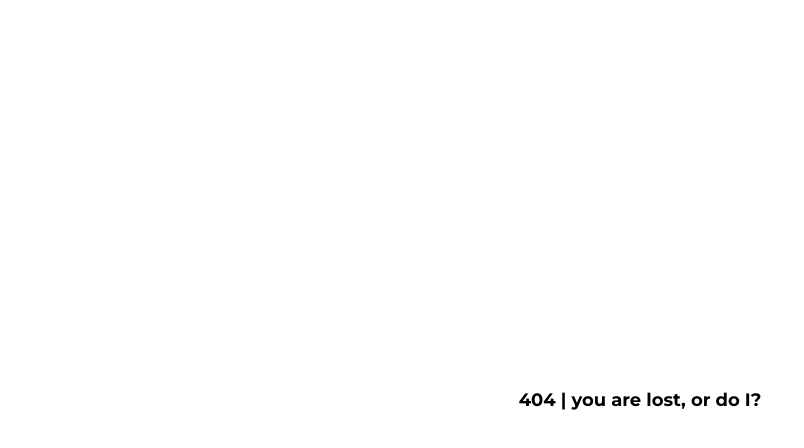
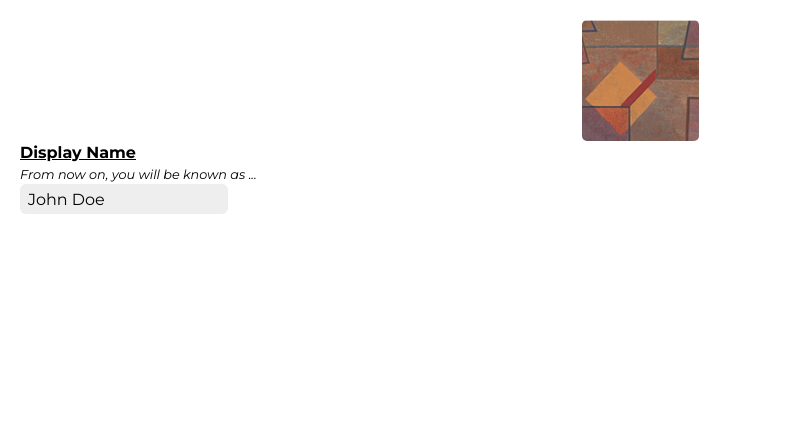
Before and after one commit to ccc159/kosmos, a React (Vite) app in the folder frontend/: page /settings in a window 1280 px wide. Before the commit this address had no page. Shown: the top 448 px of the page, without its empty margins (0-804 px from the left). Built offline with nearby package versions, Linux system fonts and the light colour scheme.

Commit message:
added settings page

```diff
--- a/frontend/src/components/ChatRoom.tsx
+++ b/frontend/src/components/ChatRoom.tsx
@@ -1,19 +1,19 @@
-import { useEffect, useState } from 'react';
+import { useEffect, useState, useRef } from 'react';
 import { useParams } from 'react-router-dom';
 import { motion } from 'framer-motion';
 
 import Exhibit from './Exhibit';
 import { usePiece } from '../db';
 import CommentBox from './CommentBox';
-
-// const variants = {
-//   initial: { paddingTop: 0 },
-//   animate: { paddingTop: "50vh" },
-// };
+import settings from '../icons/settings.svg';
+import { Link } from 'react-router-dom';
 
 export function ChatRoom() {
   const { id } = useParams();
   const [extended, setExtended] = useState(true);
+  const [scrolling, setScrolling] = useState(false);
+  // eslint-disable-next-line @typescript-eslint/no-explicit-any
+  const timeoutRef = useRef<any>(null);
 
   useEffect(() => {
     const handleScroll = () => {
@@ -22,6 +22,14 @@ export function ChatRoom() {
       } else {
         setExtended(true);
       }
+      setScrolling(true);
+
+      // if it is scroll, clear the timeout and set a new one
+      if (timeoutRef.current) clearTimeout(timeoutRef.current);
+      // set scrolling to false after 1 second of no scrolling
+      timeoutRef.current = setTimeout(() => {
+        setScrolling(false);
+      }, 2000);
     };
 
     window.addEventListener('scroll', handleScroll, { passive: true });
@@ -40,9 +48,13 @@ export function ChatRoom() {
 
   return (
     <>
-      {/* <img src={setting} className='fixed top-0 right-0 w-10 h-10 m-2 z-100' /> */}
+      <motion.div initial={{ opacity: 0 }} animate={scrolling ? { opacity: 1 } : { opacity: 0 }}>
+        <Link to={`/settings`}>
+          <img src={settings} style={{ zIndex: 100 }} className='fixed top-0 right-0 w-8 m-2' />
+        </Link>
+      </motion.div>
       <motion.div
-        className='flex flex-col w-screen'
+        className='flex flex-col w-screen z-0'
         onScroll={() => setExtended(!extended)}
         variants={containerVariants}
         initial={extended ? 'animate' : 'initial'}
--- a/frontend/src/components/CommentBox.tsx
+++ b/frontend/src/components/CommentBox.tsx
@@ -24,7 +24,7 @@ export default function CommentBox({ piece }: { piece: IPiece; extended: boolean
   }, [piece.id]);
 
   return (
-    <div className={`p-2`}>
+    <div className={`p-2 min-h-screen`}>
       {comments && (
         <div
           children={commentIds.map((cid, i) => {
--- a/frontend/src/components/SettingsPage.tsx
+++ b/frontend/src/components/SettingsPage.tsx
@@ -1,3 +1,27 @@
+import avatar from '../icons/avatar.png';
+
+function Title({ children }: { children: React.ReactNode }) {
+  return <p className='underline font-bold text-[1em]'>{children}</p>;
+}
+
+function Description({ children }: { children: React.ReactNode }) {
+  return <p className='font-extralight italic text-[0.8em]'>{children}</p>;
+}
+
+function Input({ value, onChange }: { value: string; onChange?: (e: React.ChangeEvent<HTMLInputElement>) => void }) {
+  return <input style={{ background: '#EEEEEE' }} className='border-1 border-gray-300 h-[30px] backgro rounded-md p-2' type='text' value={value} onChange={onChange} />;
+}
+
 export function SettingsPage() {
-  return <div>Settings</div>;
+  return (
+    <section className='p-5 w-screen'>
+      <img style={{ borderRadius: '5px', margin: 'auto' }} src={avatar} alt='avatar' />
+
+      <div>
+        <Title>Display Name</Title>
+        <Description>From now on, you will be known as ... </Description>
+        <Input value='John Doe' />
+      </div>
+    </section>
+  );
 }
--- a/frontend/src/main.tsx
+++ b/frontend/src/main.tsx
@@ -7,14 +7,16 @@ import './db';
 import { ChatRoom } from './components/ChatRoom';
 import { Home } from './components/Home';
 import { NoMatch } from './components/NoMatch';
+import { SettingsPage } from './components/SettingsPage';
 
-ReactDOM.createRoot(document.getElementById("root") as HTMLElement).render(
+ReactDOM.createRoot(document.getElementById('root') as HTMLElement).render(
   <React.StrictMode>
     <Layout>
       <BrowserRouter>
         <Routes>
           <Route path='/' element={<Home />} />
           <Route path='/p/:id' element={<ChatRoom />} />
+          <Route path='/settings' element={<SettingsPage />} />
           <Route path='*' element={<NoMatch />} />
         </Routes>
       </BrowserRouter>
```
Also changed, not shown: frontend/src/icons/avatar.png (added), 1 other file (tests, documents, lock files or other folders).
